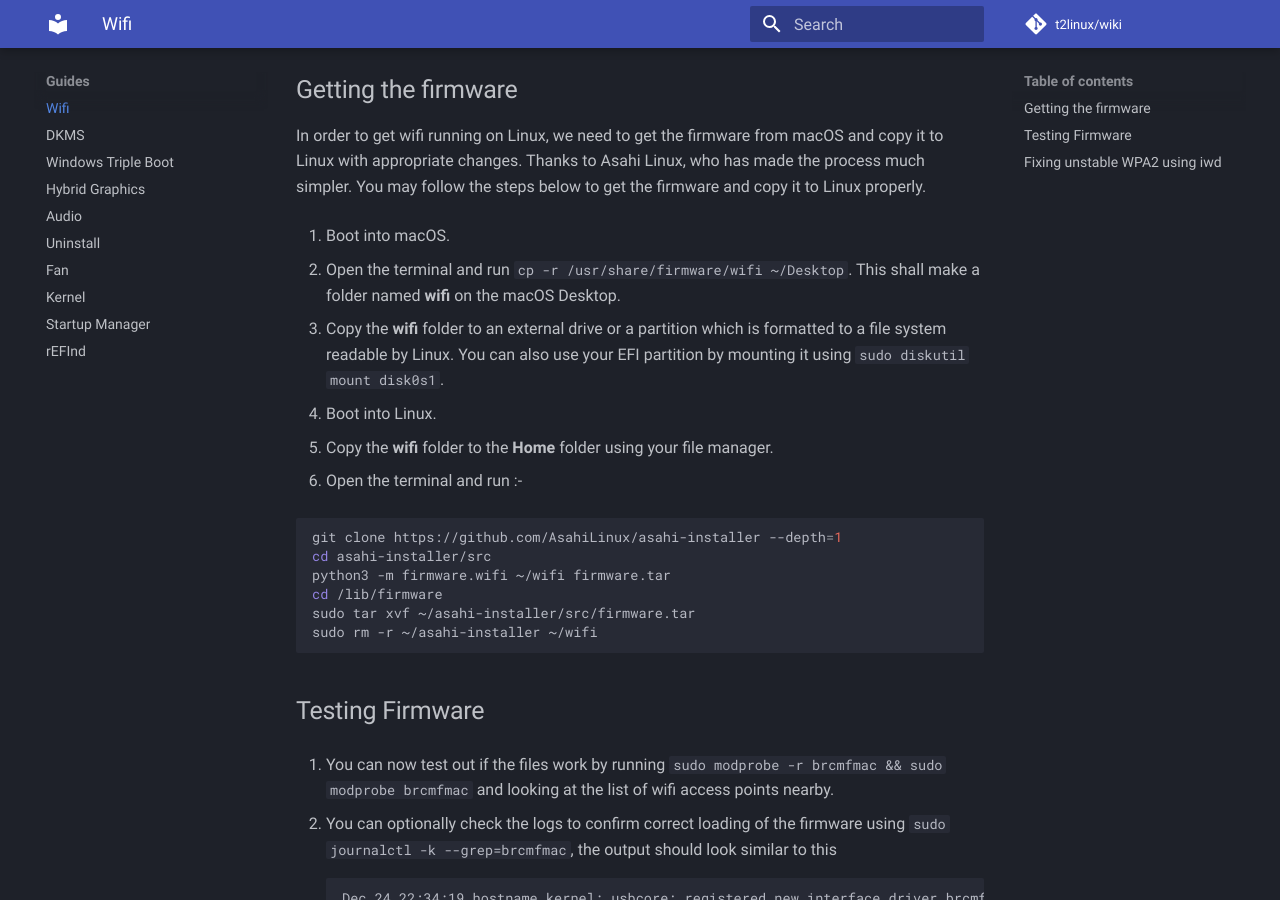
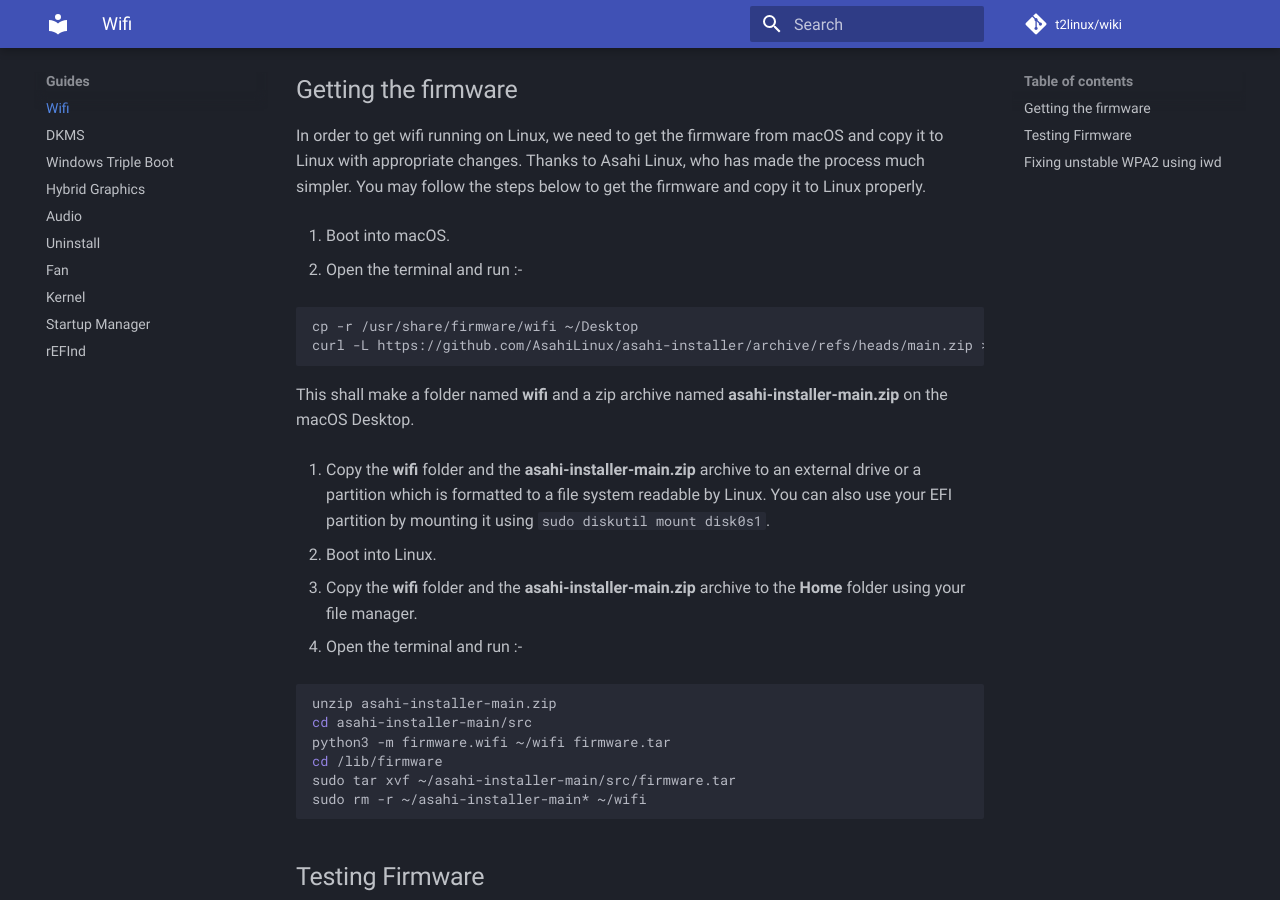
Before and after one commit to t2linux/wiki, an MkDocs documentation site: the page built from docs/guides/wifi.md, in a window 1280 px wide and 900 px high, scrolled down 284 px. Built offline with MkDocs 1.6.1 and Material for MkDocs 9.7.7, drawn with Linux system fonts in a browser that asks for light colours; comment, search, counter and statistics services are not loaded.

Commit message:
Get asahi scripts using macOS
We were using git on Linux to set up wifi. But this itself requires internet. Thus, we get the scripts using macOS instead.

````diff
--- a/docs/guides/wifi.md
+++ b/docs/guides/wifi.md
@@ -8,23 +8,29 @@ In order to get wifi running on Linux, we need to get the firmware from macOS an
 
 1. Boot into macOS.
 
-2. Open the terminal and run `cp -r /usr/share/firmware/wifi ~/Desktop`. This shall make a folder named **wifi** on the macOS Desktop.
+2. Open the terminal and run :-
 
-3. Copy the **wifi** folder to an external drive or a partition which is formatted to a file system readable by Linux. You can also use your EFI partition by mounting it using `sudo diskutil mount disk0s1`.
+   ```sh
+   cp -r /usr/share/firmware/wifi ~/Desktop
+   curl -L https://github.com/AsahiLinux/asahi-installer/archive/refs/heads/main.zip > ~/Desktop/asahi-installer-main.zip
+   ```
+   This shall make a folder named **wifi** and a zip archive named **asahi-installer-main.zip** on the macOS Desktop.
+
+3. Copy the **wifi** folder and the **asahi-installer-main.zip** archive to an external drive or a partition which is formatted to a file system readable by Linux. You can also use your EFI partition by mounting it using `sudo diskutil mount disk0s1`.
 
 4. Boot into Linux.
 
-5. Copy the **wifi** folder to the **Home** folder using your file manager.
+5. Copy the **wifi** folder and the **asahi-installer-main.zip** archive to the **Home** folder using your file manager.
 
 6. Open the terminal and run :-
 
    ```sh
-   git clone https://github.com/AsahiLinux/asahi-installer --depth=1
-   cd asahi-installer/src
+   unzip asahi-installer-main.zip
+   cd asahi-installer-main/src
    python3 -m firmware.wifi ~/wifi firmware.tar
    cd /lib/firmware
-   sudo tar xvf ~/asahi-installer/src/firmware.tar
-   sudo rm -r ~/asahi-installer ~/wifi
+   sudo tar xvf ~/asahi-installer-main/src/firmware.tar
+   sudo rm -r ~/asahi-installer-main* ~/wifi
    ```
 
 ## Testing Firmware
````
